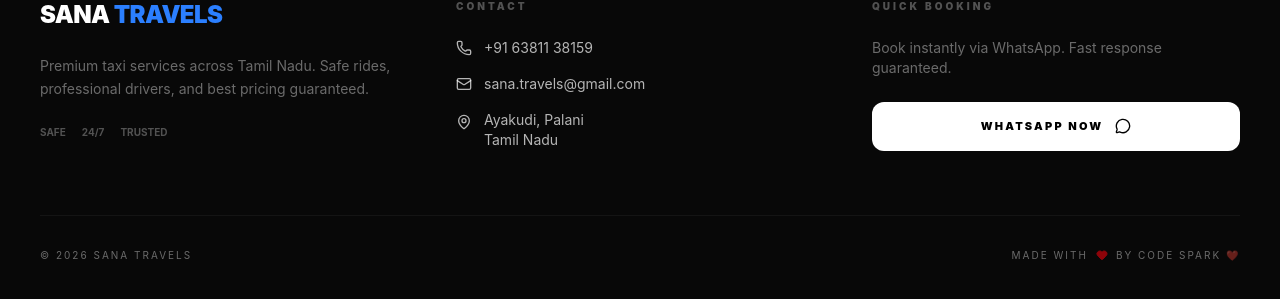
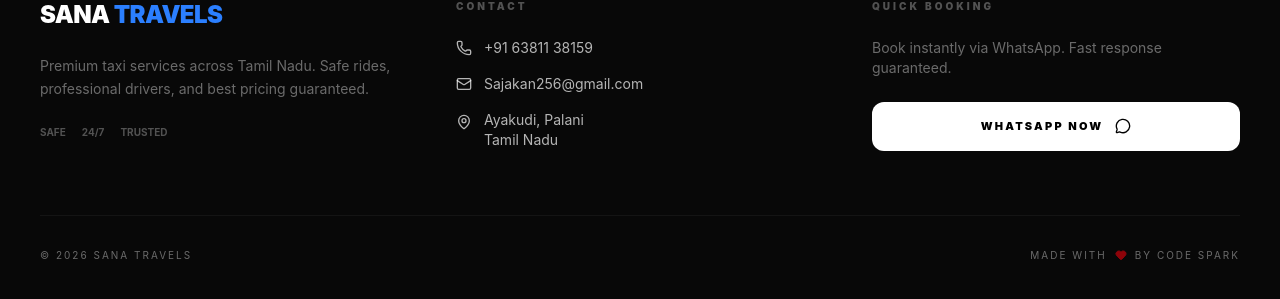
Before and after one commit to Mohamedasvath/Sana-Travels, a React (Vite) app: page / in a window 1280 px wide. Shown: the part 9910-10209 px from the top of the page. Built offline with nearby package versions, Linux system fonts and the light colour scheme.

Commit message:
add mail

```diff
--- a/src/components/Home/Footer.jsx
+++ b/src/components/Home/Footer.jsx
@@ -73,8 +73,8 @@ const Footer = () => {
                 <Phone size={16} /> +91 63811 38159
               </a>
 
-              <a href="mailto:sana.travels@gmail.com" className="flex items-center gap-3 hover:text-white transition">
-                <Mail size={16} /> sana.travels@gmail.com
+              <a href="mailto:Sajakan256@gmail.com " className="flex items-center gap-3 hover:text-white transition">
+                <Mail size={16} /> Sajakan256@gmail.com
               </a>
 
               <div className="flex items-start gap-3">
@@ -118,7 +118,7 @@ const Footer = () => {
           <div className="flex items-center gap-2 text-[10px] text-white/40 uppercase tracking-[0.2em]">
             <span>Made with</span>
             <Heart size={12} className="text-red-600 fill-red-600 animate-pulse" />
-            <span>by Code Spark ❤️</span>
+            <span>by Code Spark </span>
           </div>
 
         </div>
--- a/src/pages/Home.jsx
+++ b/src/pages/Home.jsx
@@ -68,7 +68,7 @@ const Preloader = () => {
           </div>
           <div className="w-48 h-[1px] bg-white/10 relative overflow-hidden">
             <motion.div
-              className="absolute inset-0 bg-red-600 origin-left"
+              className="absolute inset-0 bg-white origin-left"
               style={{ scaleX: progress / 100 }}
             />
           </div>
```
